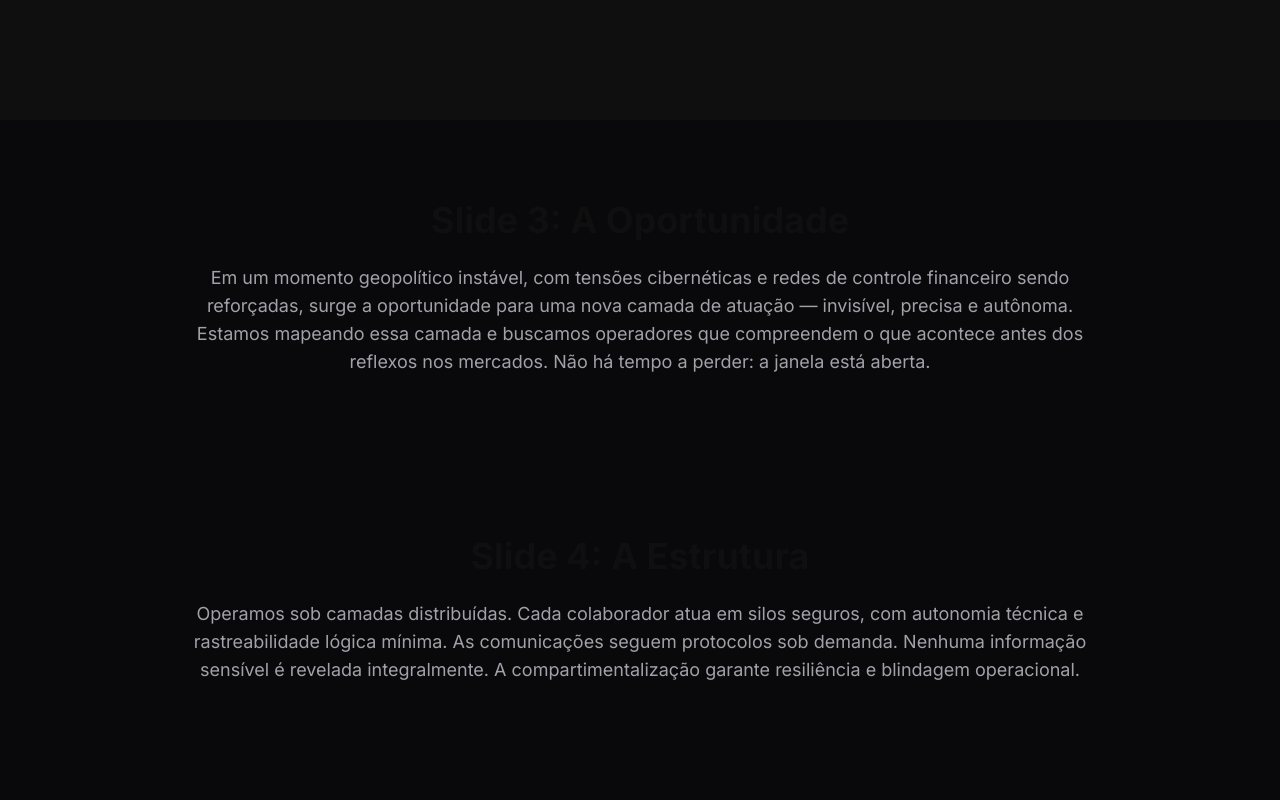
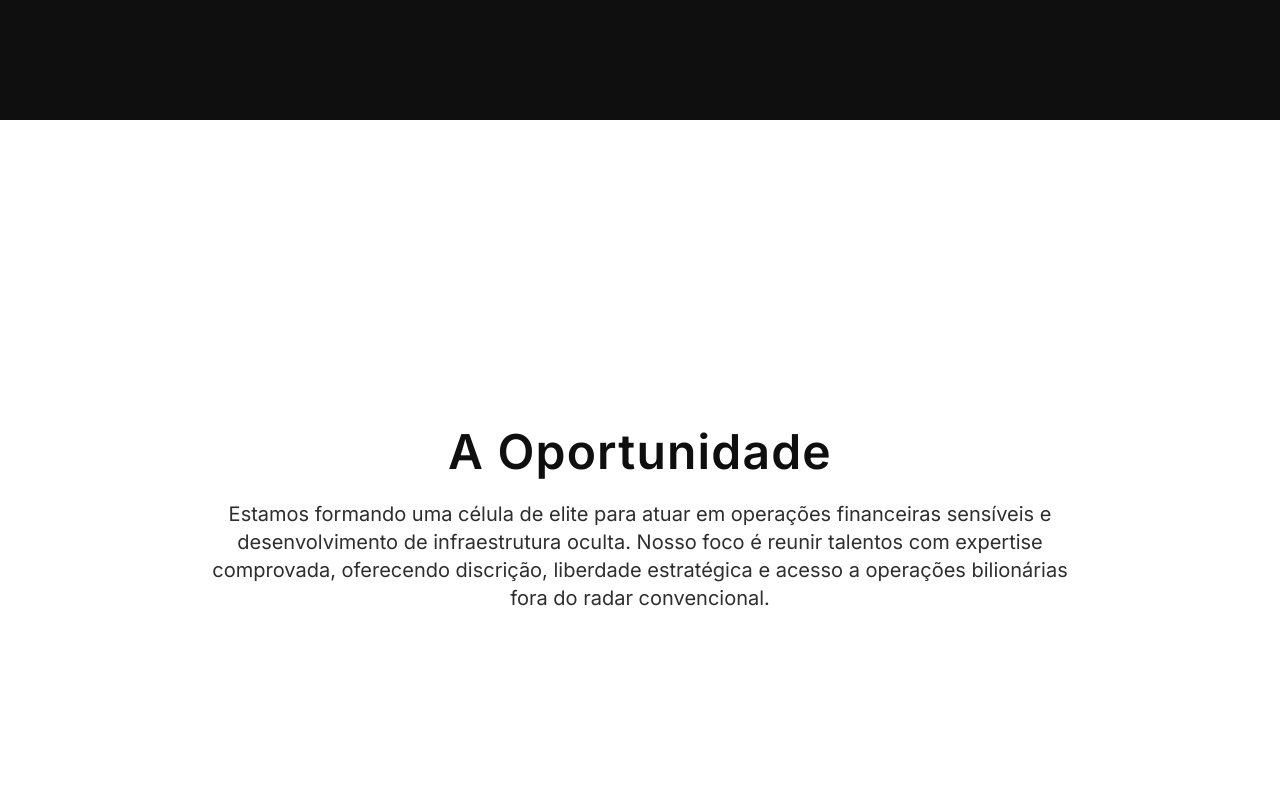
Before and after one commit to Fincorelabs/fincore-landing, a Next.js app: page / in a window 1280 px wide. Shown: the part 1480-2280 px from the top of the page. Built offline with nearby package versions, Linux system fonts and the light colour scheme.

Commit message:
Update AOportunidade.jsx

```diff
--- a/components/sections/AOportunidade.jsx
+++ b/components/sections/AOportunidade.jsx
@@ -1,30 +1,14 @@
 // components/sections/AOportunidade.jsx
-
-import { motion } from "framer-motion";
-
 export default function AOportunidade() {
   return (
-    <section className="py-20 px-6 bg-zinc-950 text-zinc-100">
-      <div className="max-w-4xl mx-auto space-y-6">
-        <motion.h2
-          className="text-3xl md:text-4xl font-bold text-center"
-          initial={{ opacity: 0, y: 20 }}
-          whileInView={{ opacity: 1, y: 0 }}
-          viewport={{ once: true }}
-          transition={{ duration: 0.6 }}
-        >
-          Slide 3: A Oportunidade
-        </motion.h2>
-
-        <motion.p
-          className="text-zinc-400 text-lg text-center"
-          initial={{ opacity: 0 }}
-          whileInView={{ opacity: 1 }}
-          viewport={{ once: true }}
-          transition={{ delay: 0.3, duration: 0.6 }}
-        >
-          Em um momento geopolítico instável, com tensões cibernéticas e redes de controle financeiro sendo reforçadas, surge a oportunidade para uma nova camada de atuação — invisível, precisa e autônoma. Estamos mapeando essa camada e buscamos operadores que compreendem o que acontece antes dos reflexos nos mercados. Não há tempo a perder: a janela está aberta.
-        </motion.p>
+    <section className="min-h-screen flex items-center justify-center bg-white text-gray-900 px-6 py-24">
+      <div className="max-w-4xl text-center">
+        <h2 className="text-3xl md:text-5xl font-semibold tracking-wide mb-6">A Oportunidade</h2>
+        <p className="text-lg md:text-xl leading-relaxed text-gray-700">
+          Estamos formando uma célula de elite para atuar em operações financeiras sensíveis e desenvolvimento de
+          infraestrutura oculta. Nosso foco é reunir talentos com expertise comprovada, oferecendo discrição, liberdade
+          estratégica e acesso a operações bilionárias fora do radar convencional.
+        </p>
       </div>
     </section>
   );
```
